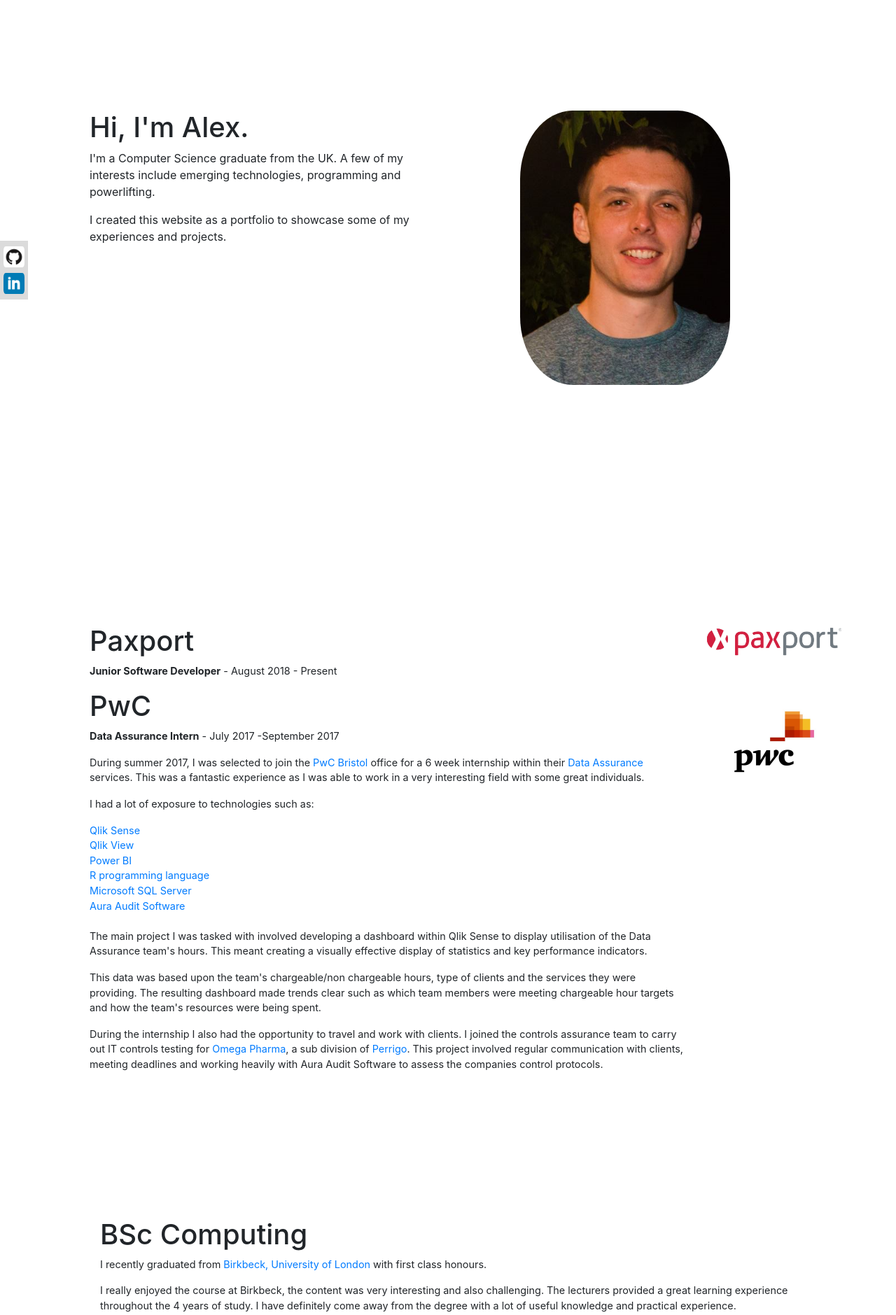
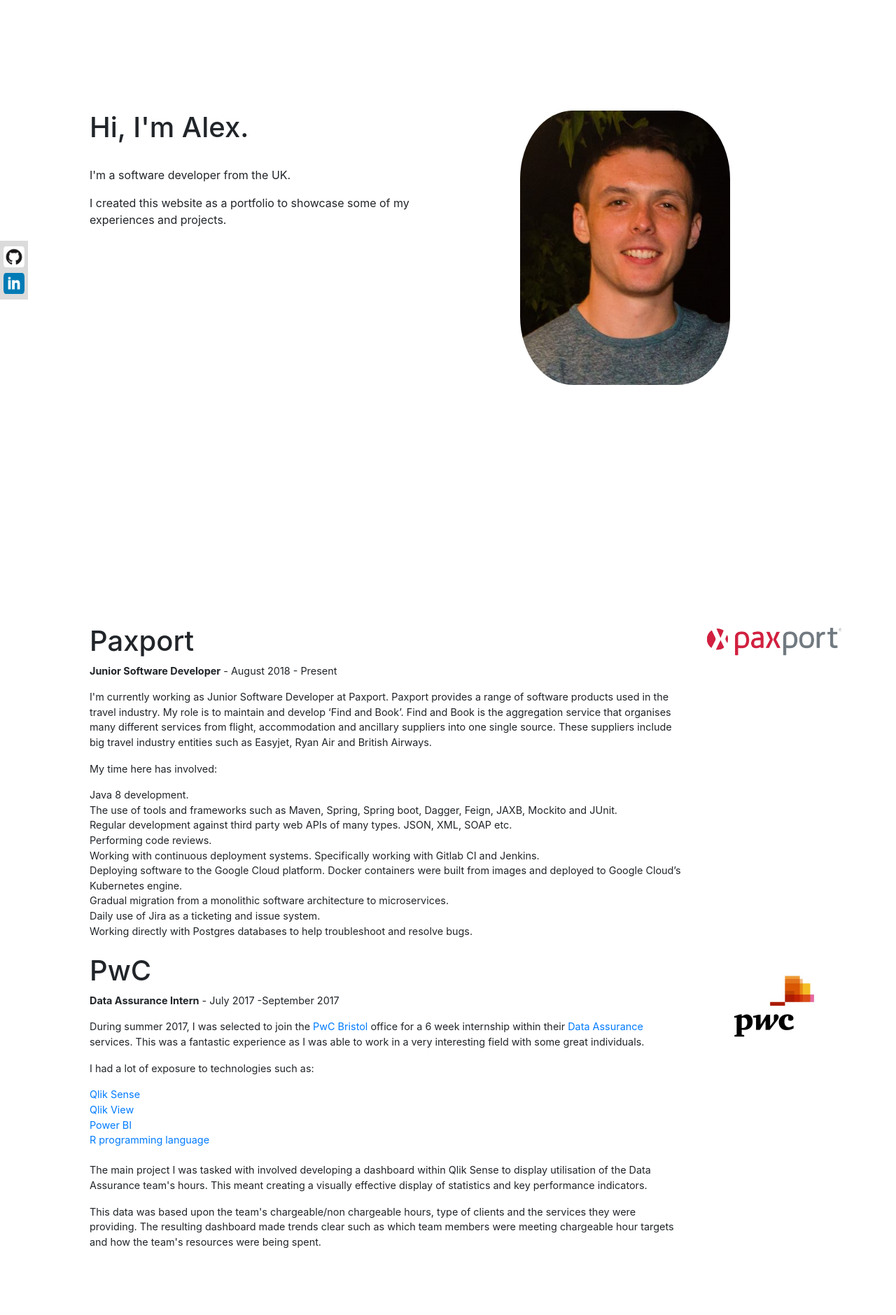
Before and after one commit to apearc03/PersonalWebsite, a PHP site: page /about.php in a window 1280 px wide. Shown: the part 56-1935 px from the top of the page at 70% size. Run offline with PHP 8.4, Linux system fonts and the light colour scheme; some libraries are stand-ins or nearby versions.

Commit message:
About page improvements

```diff
--- a/about.php
+++ b/about.php
@@ -30,8 +30,9 @@
 	    <div class="col-sm-6" id ="intro">
 	    <div id = "aboutMid"></div>
 	      <h1 id ="welcome">Hi, I'm Alex.</h1>
-		  <p>I'm a Computer Science graduate from the UK. A few of my interests include emerging technologies, programming and powerlifting.</p>
-		  <p >I created this website as a portfolio to showcase some of my experiences and projects.</p>
+	      <br>
+		  <p>I'm a software developer from the UK.</p>
+		  <p>I created this website as a portfolio to showcase some of my experiences and projects.</p>
 	    </div>
 		<div class="col-sm-1">
 	  	</div>
@@ -48,12 +49,25 @@
 	   		<div class = "col-sm-10">
 	   				<h1>Paxport</h1>
 	   				<p><Strong>Junior Software Developer</Strong>  - August 2018 - Present</p>
+	   				<p>I'm currently working as Junior Software Developer at Paxport. Paxport provides a range of software products used in the travel industry. My role is to maintain and develop ‘Find and Book’. Find and Book is the aggregation service that organises many different services from flight, accommodation and ancillary suppliers into one single source. These suppliers include big travel industry entities such as Easyjet, Ryan Air and British Airways.</p>
+	   				<p>My time here has involved:</p>
+	   				<ul class="list-group">
+					      	<li>Java 8 development.</li>
+					      	<li>The use of tools and frameworks such as Maven, Spring, Spring boot, Dagger, Feign, JAXB, Mockito and JUnit.<li>
+					      	<li>Regular development against third party web APIs of many types. JSON, XML, SOAP etc.</li>
+					      	<li>Performing code reviews.</li>
+					      	<li>Working with continuous deployment systems. Specifically working with Gitlab CI and Jenkins.</li>
+					      	<li>Deploying software to the Google Cloud platform. Docker containers were built from images and deployed to Google Cloud’s Kubernetes engine.</li>
+					      	<li>Gradual migration from a monolithic software architecture to microservices.</li>
+					      	<li>Daily use of Jira as a ticketing and issue system.</li>
+					      	<li>Working directly with Postgres databases to help troubleshoot and resolve bugs.</li>
+			     	</ul>
 	   			</div>
 				 <div class = "col-sm-2">
 			   			<img src = "images/paxport.jpg" alt = "pax" width="200" height ="50">
 			   	</div>
 	   		</div>
-
+	   		<br>
 	   		<!-- PWC -->
 	   		<div id = "jobsMid"></div>
 		   	<div class = "row">
@@ -62,22 +76,16 @@
 						<p><Strong>Data Assurance Intern</Strong> - July 2017 -September 2017</p>
 				   		<p>During summer 2017, I was selected to join the <a href = "https://www.pwc.co.uk/careers/offices/bristol.html" alt = "pwcBristol">PwC Bristol</a> office for a 6 week internship within their <a href = "https://www.pwc.co.uk/services/audit-assurance/risk-assurance/services/data-analytics-assurance.html" alt = "Data">Data Assurance</a> services. This was a fantastic experience as I was able to work in a very interesting field with some great individuals.</p>
 				   		<p>I had a lot of exposure to technologies such as:</p>
-
 				   		 <ul class="list-group">
 					      		<a href = "https://www.qlik.com/us/products/qlik-sense" alt ="qlikSense">Qlik Sense</a>
 					      		<a href = "https://www.qlik.com/us/products/qlikview" alt ="qlikView">Qlik View</a>
 					      		<a href = "https://powerbi.microsoft.com/en-us/" alt ="powerBi">Power BI</a>
 					      		<a href = "https://www.r-project.org/about.html" alt ="R">R programming language</a>
-					      		<a href = "https://en.wikipedia.org/wiki/Microsoft_SQL_Server" alt ="SQLServer">Microsoft SQL Server</a>
-					      		<a href = "https://www.youtube.com/watch?time_continue=1&v=KuuAXzp7zqY" alt ="bbk">Aura Audit Software</a>
 
 			     		 </ul>
-
 			     		<br>
 			     		<p>The main project I was tasked with involved developing a dashboard within Qlik Sense to display utilisation of the Data Assurance team's hours. This meant creating a visually effective display of statistics and key performance indicators.</p>
 			     		<p>This data was based upon the team's chargeable/non chargeable hours, type of clients and the services they were providing. The resulting dashboard made trends clear such as which team members were meeting chargeable hour targets and how the team's resources were being spent.</p>
-
-			     		<p>During the internship I also had the opportunity to travel and work with clients. I joined the controls assurance team to carry out IT controls testing for <a href = "https://www.omega-pharma.com/en" alt = "omega">Omega Pharma</a>, a sub division of <a href = "https://www.perrigouk.co.uk/default.aspx" alt = "Perri">Perrigo</a>. This project involved regular communication with clients, meeting deadlines and working heavily with Aura Audit Software to assess the companies control protocols.</p>
 
 				 </div>
 				 <div class = "col-sm-2">
```
